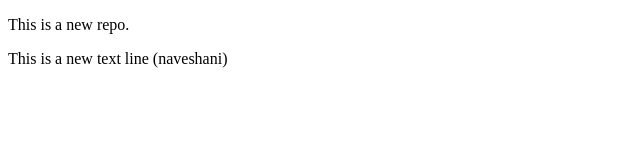
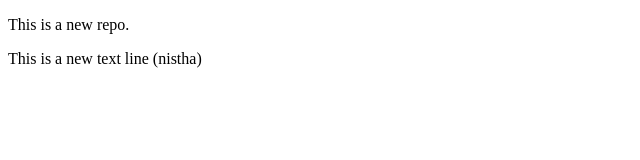
Before and after one commit to Naveshani/Local_repo, a plain HTML site: page index.html in a window 1280 px wide. Shown: the full height of the page, 0-640 px from the left. Drawn offline with Linux system fonts and the light colour scheme.

Commit message:
add a new name.

```diff
--- a/index.html
+++ b/index.html
@@ -1,5 +1,5 @@
 <!DOCTYPE html>
 <body>
     <p>This is a new repo.</p>
-    <p>This is a new text line (naveshani)</p>
+    <p>This is a new text line (nistha)</p>
 </body>
```
